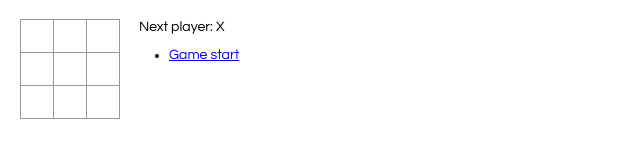
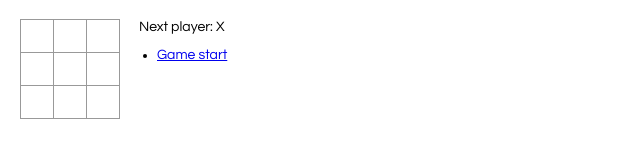
Before and after one commit to Kalecew/xo-reactjs, a React app: page / in a window 1280 px wide. Shown: the full height of the page, 0-640 px from the left. Built offline with nearby package versions, Linux system fonts and the light colour scheme.

Commit message:
finish code

```diff
--- a/src/board.js
+++ b/src/board.js
@@ -2,7 +2,9 @@ import {Component} from 'react'
 import Square from './square'
 
 export default class Board extends Component {
-  renderSquare(i) {
+
+
+  renderSquare = (i) => {
     const {squares, click} = this.props
     return <Square value={squares[i]} click={() => click(i)}/>
   }
--- a/src/game.js
+++ b/src/game.js
@@ -1,5 +1,6 @@
 import {Component} from 'react'
 import Board from './board'
+import Move from './move'
 import calculateWinner from './helpers/calculateWinner.js'
 
 export default class Game extends Component {
@@ -24,8 +25,6 @@ export default class Game extends Component {
 
   createStatus = (winner, isNextX) => winner ? 'Winner: ' + winner : 'Next player: ' + (isNextX ? 'X' : 'O')
 
-  createRecord = (i) => i ? 'Move #' + i : 'Game start'
-
   click = (i) => {
     const {isNextX,step,history} = this.state
     const squares = history[step].squares
@@ -38,14 +37,14 @@ export default class Game extends Component {
     })
   }
 
-  renderMoves = () => {
-    const {history} = this.state
-    return history.map((item, i) => {
-      return (
-        <li key={i}>
-          <a href="#">{this.createRecord(i)}</a>
-        </li>
-      )
+  renderMoves = () => this.state.history.map((item, i) => <Move i={i} jumpTo={() => this.jumpTo(i)}/>)
+
+  jumpTo = (i) => {
+    const {step, history} = this.state
+    this.setState({
+      isNextX: (step % 2) ? false : true,
+      step: i,
+      history: history
     })
   }
 
@@ -53,7 +52,7 @@ export default class Game extends Component {
     const {isNextX,step,history} = this.state
     const squares = history[step].squares
     const winner = calculateWinner(squares)
-    let status = this.createStatus(winner,isNextX)
+    const status = this.createStatus(winner,isNextX)
 
     return (
       <div className="game">
--- a/src/helpers/calculateWinner.js
+++ b/src/helpers/calculateWinner.js
@@ -10,12 +10,19 @@ const calculateWinner = (squares) => {
 		[2,4,6]
 	]
 	let result = null
-	lines.forEach((item,i) => {
+	lines.map((item) => {
 		const [a,b,c] = item
 		if (squares[a] && squares[a] === squares[b] && squares[a] === squares[c]){
 			result = squares[a]
 		}
 	})
 	return result
+
+	// lines.map((item) => {
+	// 	const [a,b,c] = item
+	// 	if (squares[a] && squares[a] === squares[b] && squares[a] === squares[c])
+	// 		return squares[a]
+	// })
+	// return null
 }
 export default calculateWinner
--- /dev/null
+++ b/src/move.js
@@ -0,0 +1,7 @@
+const createRecord = (i) => i ? 'Move #' + i : 'Game start'
+const Move = ({i,jumpTo}) => (
+	<li key={i}>
+    <a href="#" onClick={() => jumpTo(i)}>{createRecord(i)}</a>
+  </li>
+)
+export default Move
--- a/src/styles/index.css
+++ b/src/styles/index.css
@@ -3,7 +3,7 @@ body {
   margin: 20px;
 }
 ol, ul {
-  padding-left: 30px;
+  padding-left: 18px;
 }
 .board-row:after {
   clear: both;
```
